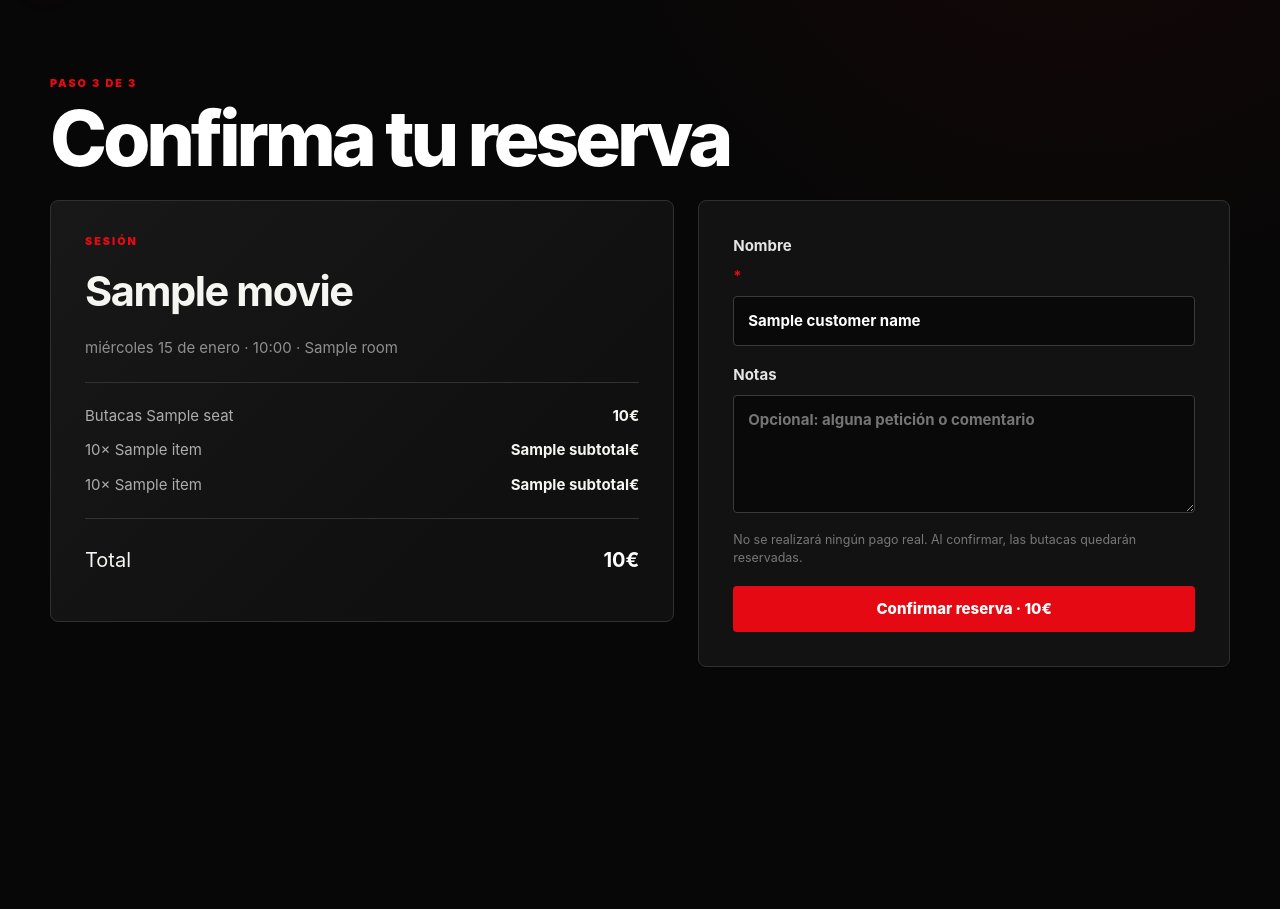
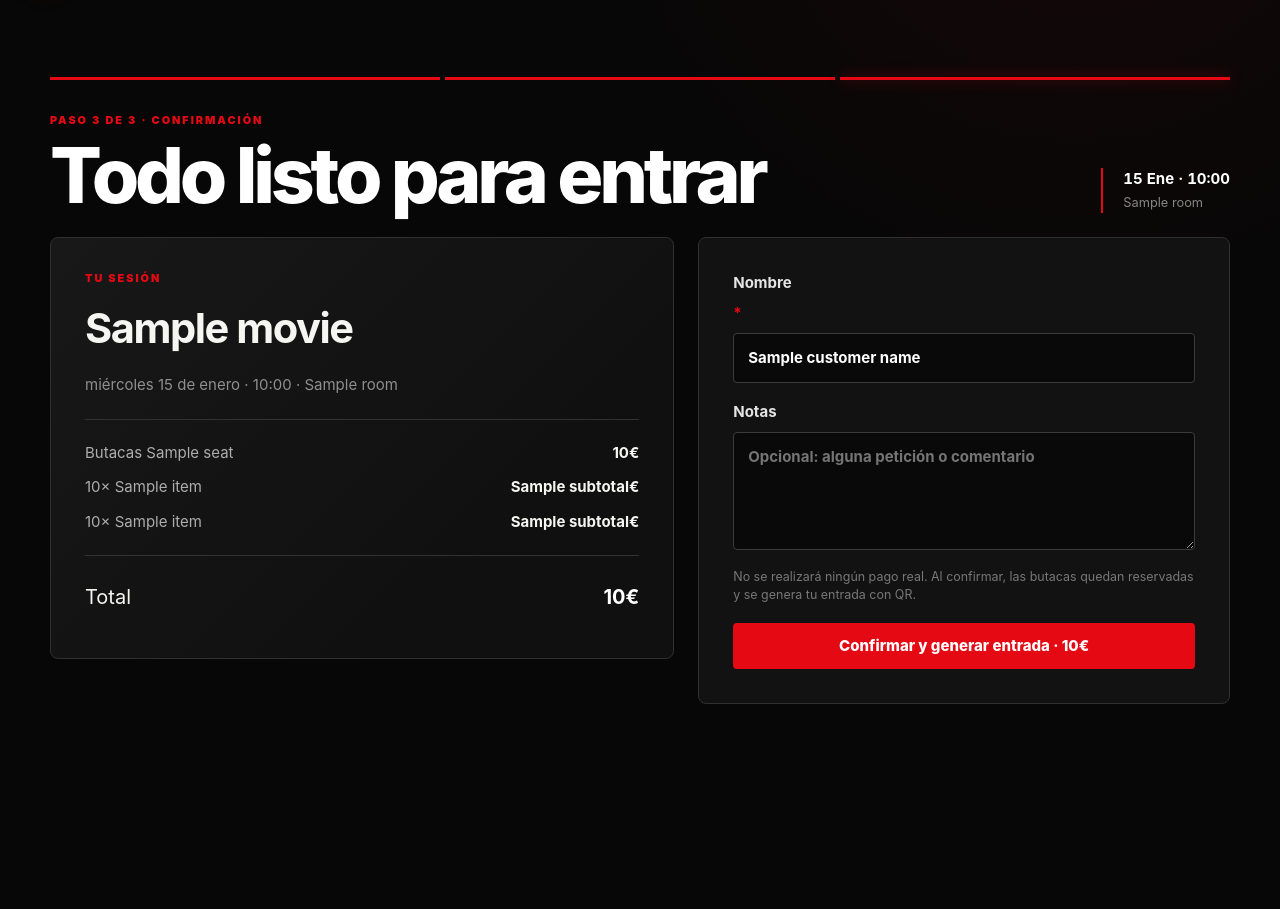
Before and after one commit to elisgar11/C2EM-Cinema, a Django app: template templates/core/checkout.html in a window 1280 px wide. Shown: the part 73-982 px from the top of the page. Run offline with Django 5.2, Linux system fonts and the light colour scheme; data comes from the database, SQL or seed files in the repository; the template is opened without the code that fills it: most values are stand-ins (such as "Sample title", 1, 10 or a date in 2020).

Commit message:
Refine checkout as final booking step

```diff
--- a/templates/core/checkout.html
+++ b/templates/core/checkout.html
@@ -5,11 +5,17 @@
 
 {% block content %}
 <section class="shell section narrow booking-step">
-    <div class="section-heading"><div><p class="eyebrow">Paso 3 de 3</p><h1>Confirma tu reserva</h1></div></div>
+    <div class="cinema-booking-progress" aria-label="Paso 3 de 3">
+        <span class="is-done"></span><span class="is-done"></span><span class="is-active"></span>
+    </div>
+    <div class="section-heading split-heading">
+        <div><p class="eyebrow">Paso 3 de 3 · Confirmación</p><h1>Todo listo para entrar</h1></div>
+        <div class="session-summary"><strong>{{ summary.screening.start_at|date:"j M · H:i" }}</strong><span>{{ summary.screening.room.name }}</span></div>
+    </div>
 
     <div class="checkout-grid">
         <div class="summary-card">
-            <p class="eyebrow">Sesión</p>
+            <p class="eyebrow">Tu sesión</p>
             <h2>{{ summary.screening.movie.title }}</h2>
             <p>{{ summary.screening.start_at|date:"l j \d\e F · H:i" }} · {{ summary.screening.room.name }}</p>
             <hr>
@@ -24,8 +30,8 @@
             {% csrf_token %}
             <label>Nombre <span>*</span><input type="text" name="customer_name" maxlength="150" required autocomplete="name" value="{{ customer_name|default:'' }}" placeholder="¿A nombre de quién?"></label>
             <label>Notas <textarea name="notes" rows="4" placeholder="Opcional: alguna petición o comentario">{{ notes|default:'' }}</textarea></label>
-            <p class="form-note">No se realizará ningún pago real. Al confirmar, las butacas quedarán reservadas.</p>
-            <button class="button wide" type="submit">Confirmar reserva · {{ summary.total }}{{ site_settings.currency_symbol }}</button>
+            <p class="form-note">No se realizará ningún pago real. Al confirmar, las butacas quedan reservadas y se genera tu entrada con QR.</p>
+            <button class="button wide" type="submit">Confirmar y generar entrada · {{ summary.total }}{{ site_settings.currency_symbol }}</button>
         </form>
     </div>
 </section>
```
